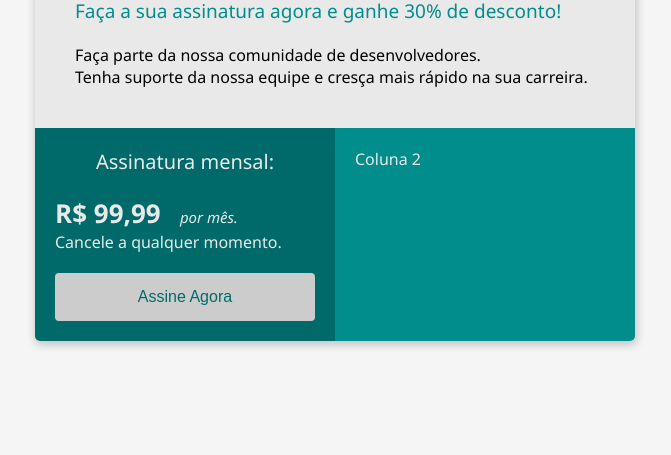
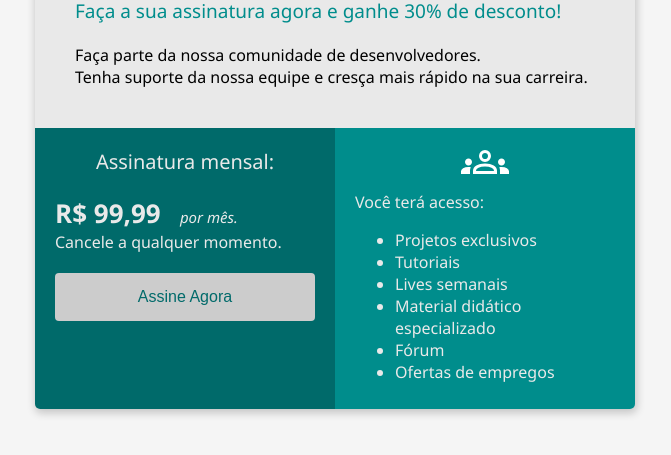
Before and after one commit to lucitiemi/bcDevJr-m1c2_HTML-CSS, a plain HTML site: page index.html in a window 1280 px wide. Shown: the part 305-760 px from the top of the page, without its empty margins (305-976 px from the left). Drawn offline with Linux system fonts and the light colour scheme.

Commit message:
closes #5 - tags ul e li, e icone

```diff
--- a/index.html
+++ b/index.html
@@ -49,7 +49,7 @@
         .coluna-2 {
             background-color: #008D8C;
             width: 50%;
-            padding: 20px;
+            padding: 10px 20px;
         }
         .assinatura-tittle {
             font-size: 20px;
@@ -78,6 +78,9 @@
         }
         .button:hover{
             background-color: #E9E9E9;
+        }
+        .image-group{
+            text-align: center;
         }
 
 
@@ -116,7 +119,22 @@
                 </button>
             </div>
             <div class="coluna-2">
-                Coluna 2
+                <div class="image-group">
+                    <object data="groupsIcon.svg" type="image/svg+xml"></object>
+                </div>
+                <div>
+                    Você terá acesso:
+                    <ul>
+                        <li>Projetos exclusivos</li>
+                        <li>Tutoriais</li>
+                        <li>Lives semanais</li>
+                        <li>Material didático especializado</li>
+                        <li>Fórum</li>
+                        <li>Ofertas de empregos</li>
+                    </ul>
+                </div>
+
+
             </div>
         </div>
     </div>
```
Also changed, not shown: cores.txt, groupsIcon.svg (added).
